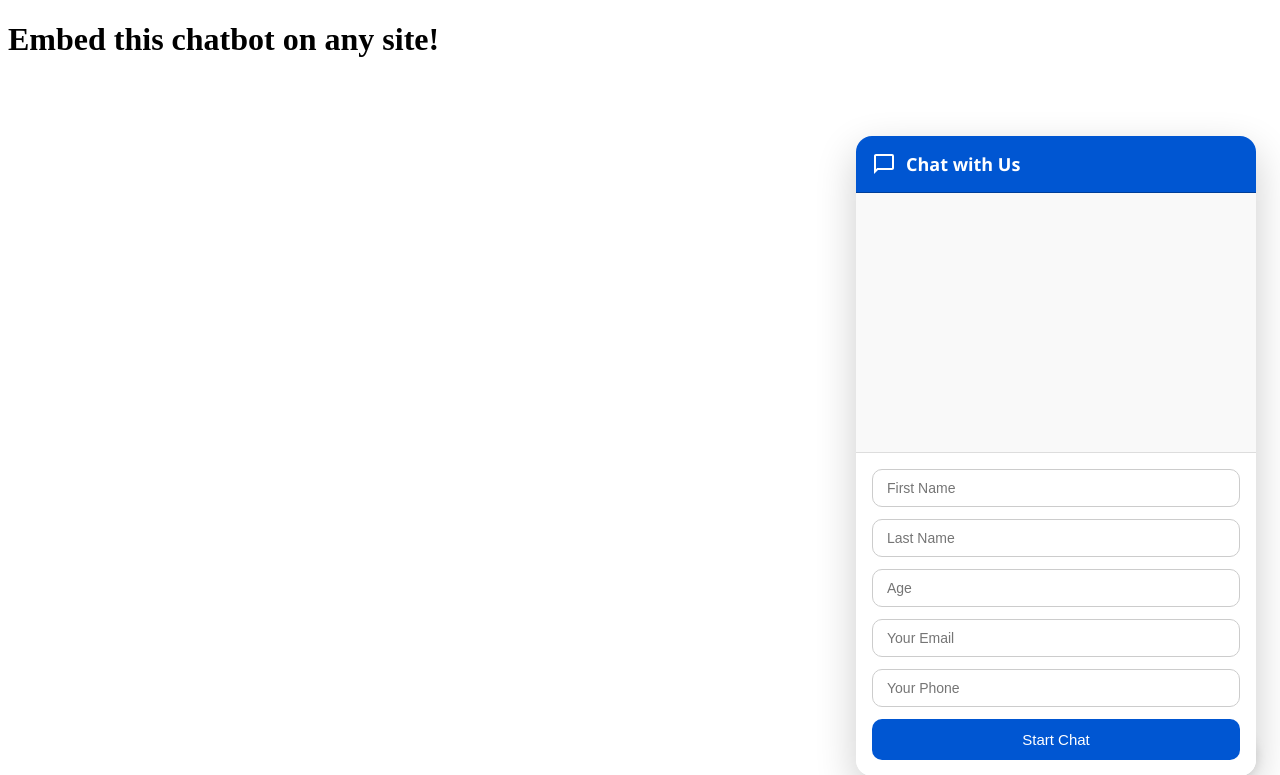
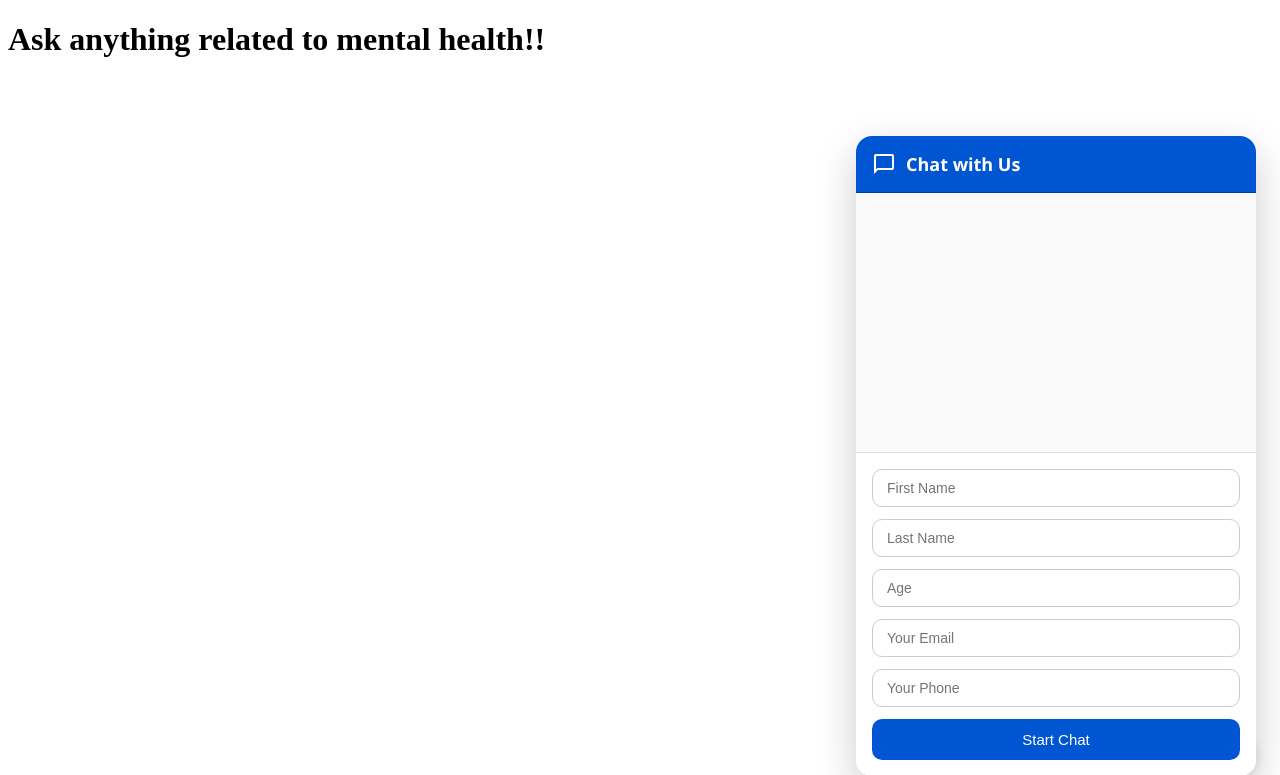
Before and after one commit to ar5hadkode/wordpress_chatbot, a FastAPI app: page / in a window 1280 px wide. Shown: the top 775 px of the page. Run offline with FastAPI, Linux system fonts and the light colour scheme; parts of the project's set-up code (start-up, migrations or seed data) failed here and were passed over.

Commit message:
Update index.html

```diff
--- a/templates/index.html
+++ b/templates/index.html
@@ -20,7 +20,7 @@
   <link rel="stylesheet" href="/static/widget.css" />
 </head>
 <body>
-  <h1>Embed this chatbot on any site!</h1>
+  <h1>Ask anything related to mental health!!</h1>
   <script>
     const API_URL = window.location.origin;
   </script>
```
